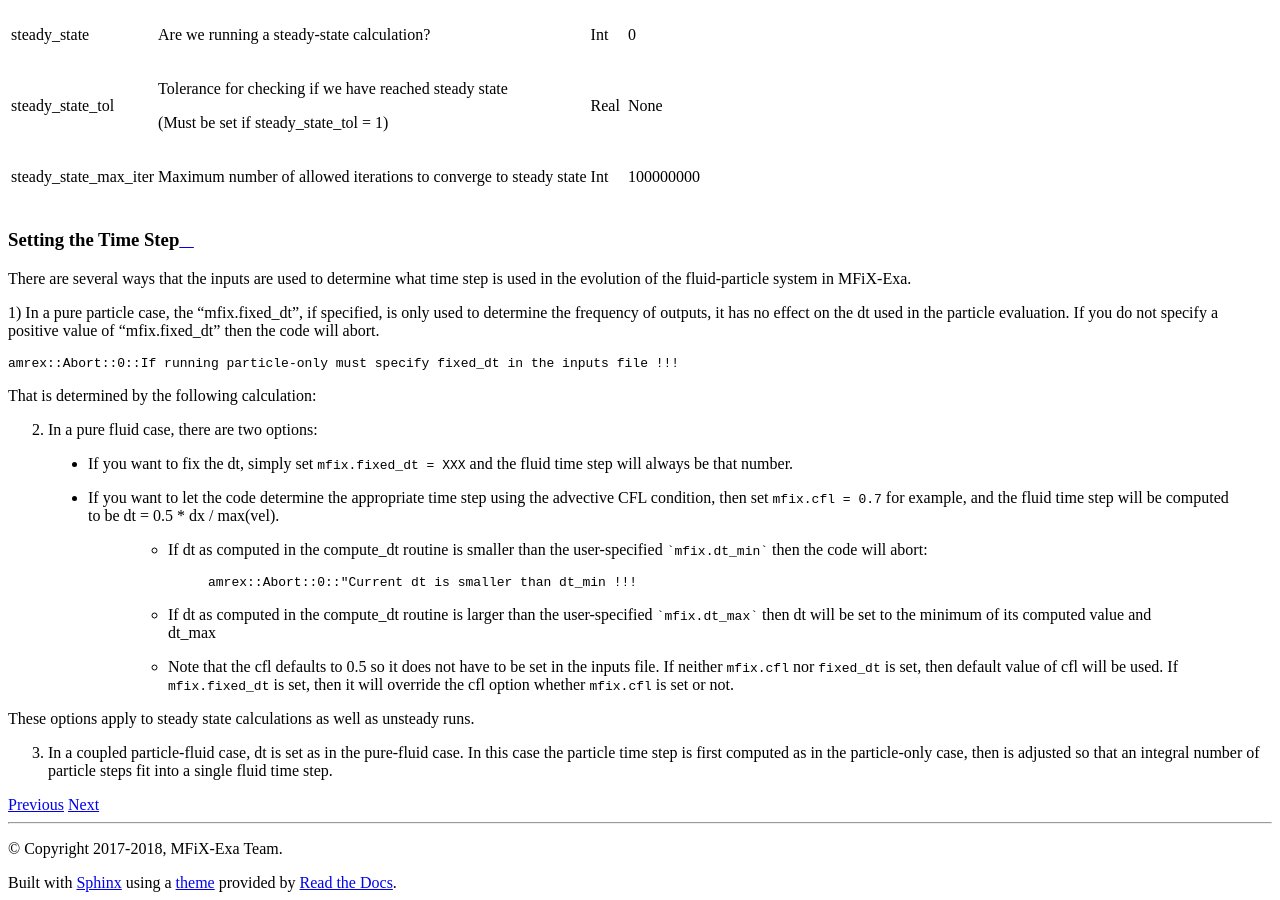
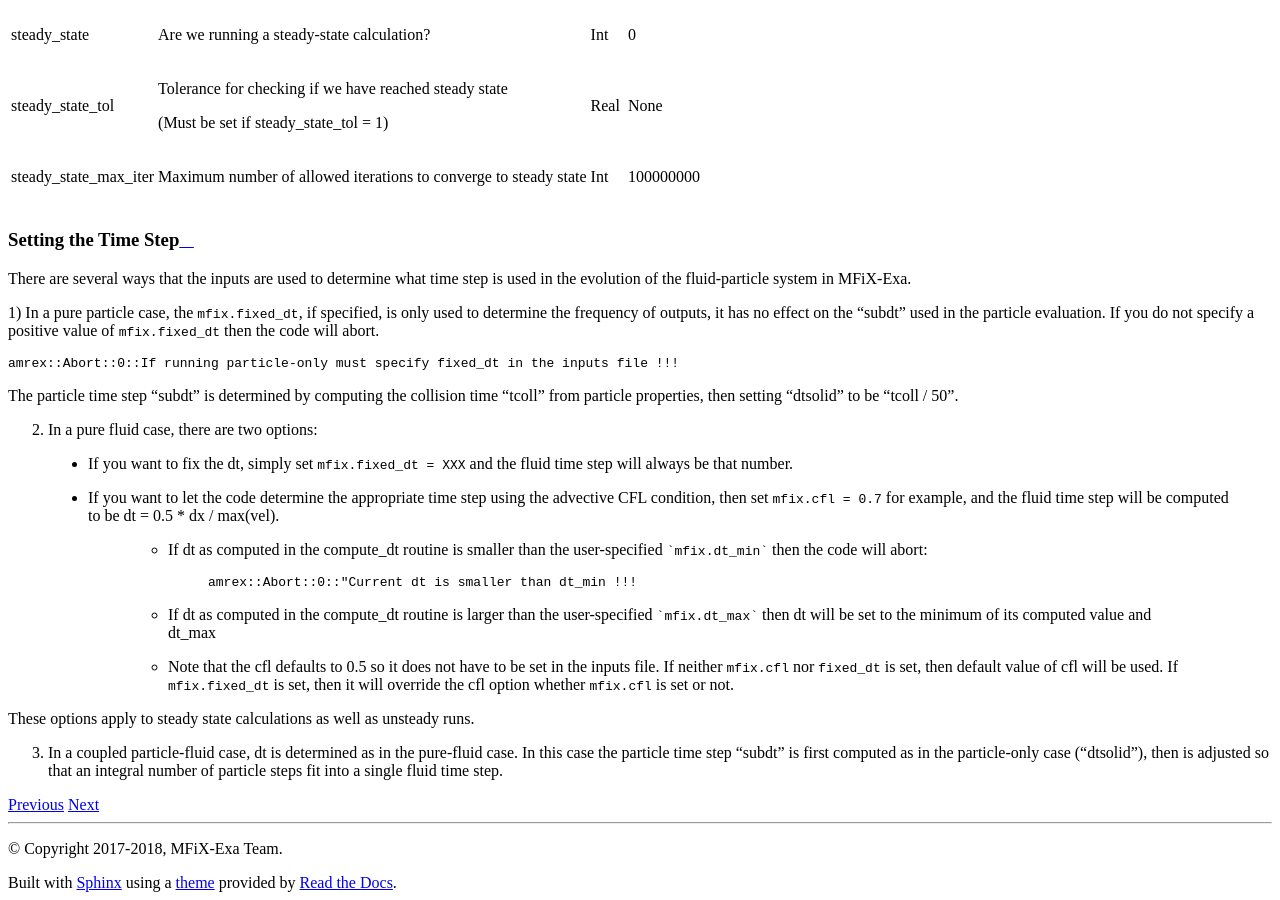
Before and after one commit to mwm126/MFIX-Exa, a Sphinx documentation site: the page built from docs/source/InputsTimeStepping.rst, in a window 1280 px wide and 900 px high, scrolled down 1289 px. Built offline with Sphinx 7.4.7 and the Read the Docs theme 2.0.0, drawn with Linux system fonts in a browser that asks for light colours; pages that are not in the unit, such as notebooks, are missing from menus.

Commit message:
How particle dt is determined

```diff
--- a/docs/source/InputsTimeStepping.rst
+++ b/docs/source/InputsTimeStepping.rst
@@ -53,9 +53,9 @@ Setting the Time Step
 There are several ways that the inputs are used to determine what time step
 is used in the evolution of the fluid-particle system in MFiX-Exa.
 
-1) In a pure particle case, the "mfix.fixed_dt", if specified, is only used to determine the frequency
-of outputs, it has no effect on the dt used in the particle evaluation. If you do not specify a positive
-value of "mfix.fixed_dt" then the code will abort.
+1) In a pure particle case, the :cpp:`mfix.fixed_dt`, if specified, is only used to determine the frequency
+of outputs, it has no effect on the "subdt" used in the particle evaluation. If you do not specify a positive
+value of :cpp:`mfix.fixed_dt` then the code will abort.
 
 .. highlight:: c++
 
@@ -63,8 +63,8 @@ value of "mfix.fixed_dt" then the code will abort.
 
     amrex::Abort::0::If running particle-only must specify fixed_dt in the inputs file !!!
 
-
-That is determined by the following calculation:
+The particle time step "subdt" is determined by computing the collision time "tcoll" from particle properties,
+then setting "dtsolid" to be "tcoll / 50".
 
 2) In a pure fluid case, there are two options:
 
@@ -94,6 +94,6 @@ That is determined by the following calculation:
 
 These options apply to steady state calculations as well as unsteady runs.
 
-3) In a coupled particle-fluid case, dt is set as in the pure-fluid case.  In this case
-   the particle time step is first computed as in the particle-only case, then is adjusted
-   so that an integral number of particle steps fit into a single fluid time step.
+3) In a coupled particle-fluid case, dt is determined as in the pure-fluid case.  In this case
+   the particle time step "subdt" is first computed as in the particle-only case ("dtsolid"),
+   then is adjusted so that an integral number of particle steps fit into a single fluid time step.
```
